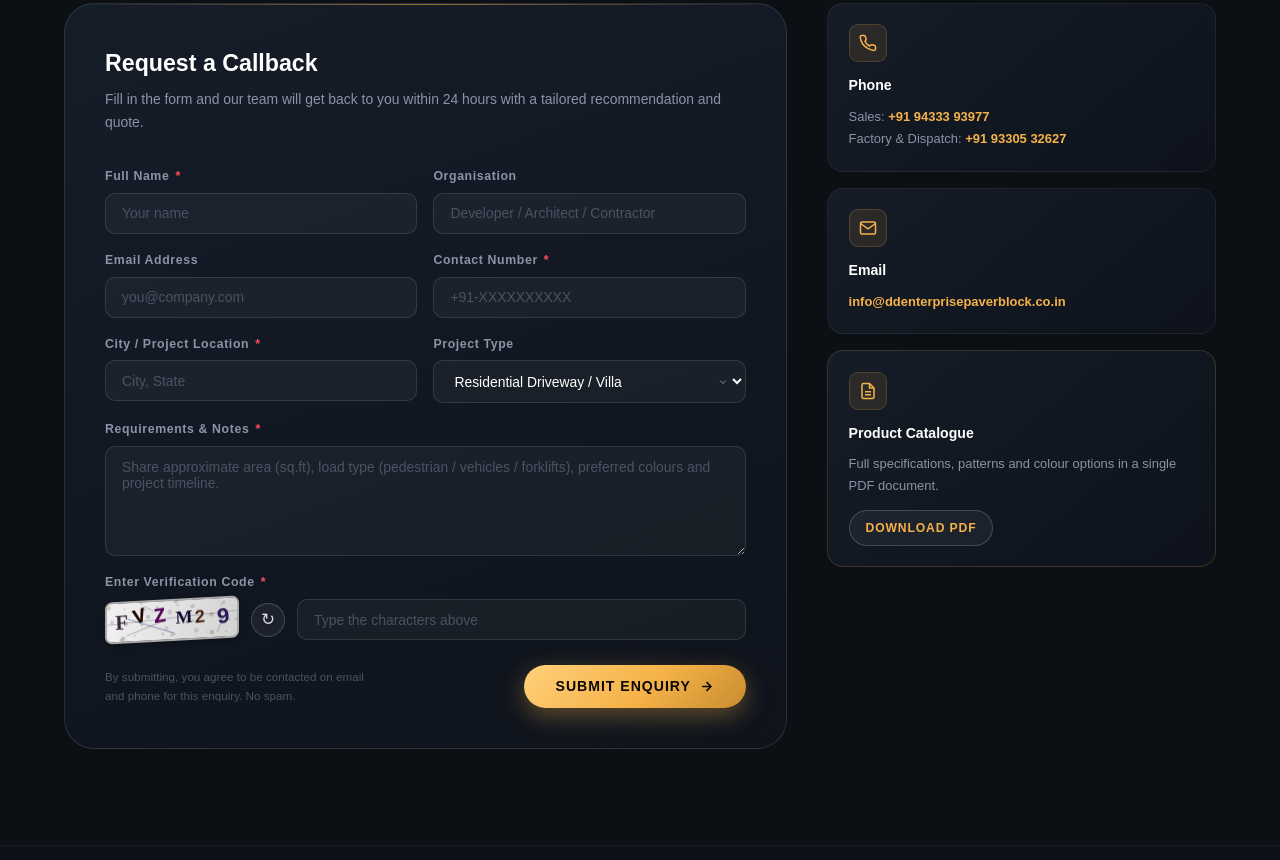
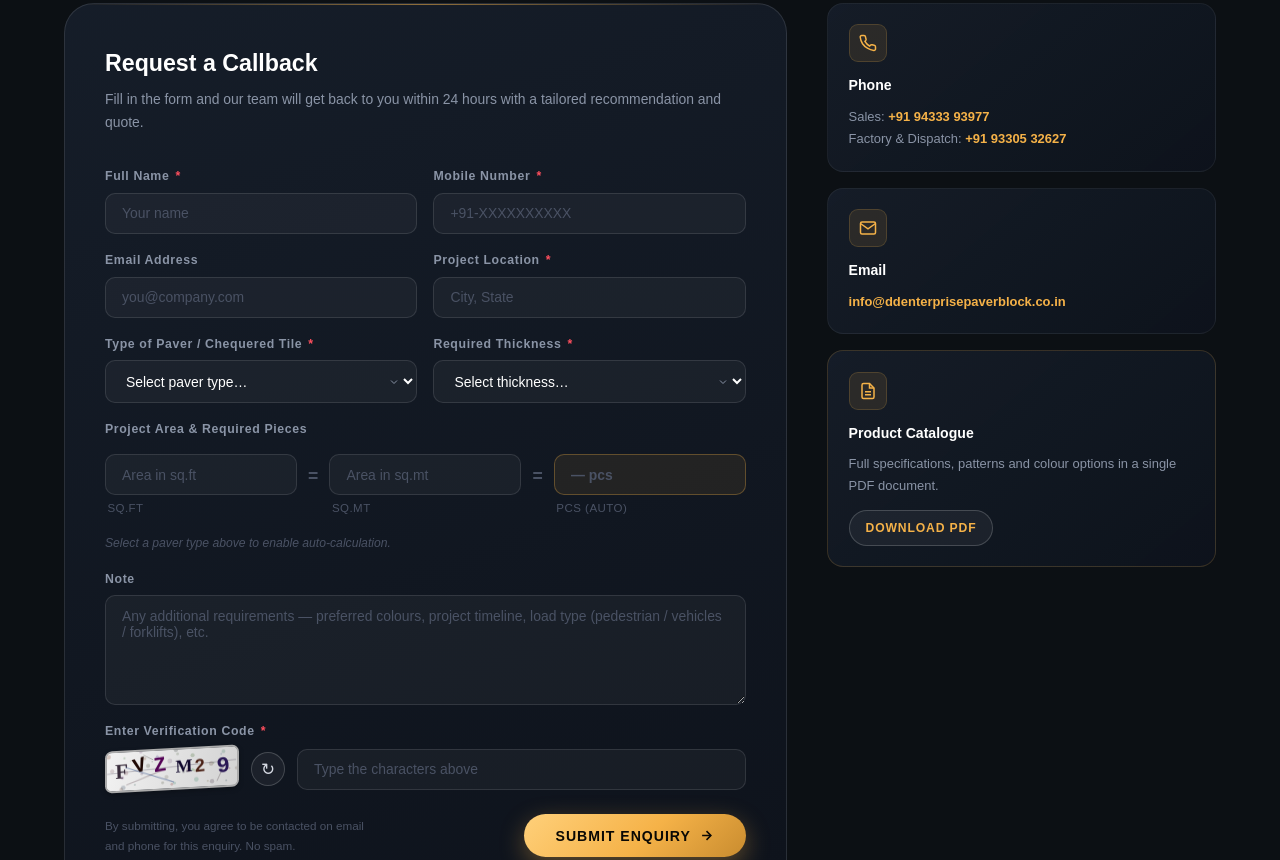
Before and after one commit to Swastik-2416/D.D.-Enterprise, a website: page index.html in a window 1280 px wide. Shown: the part 5840-6700 px from the top of the page. Drawn offline with Linux system fonts and the light colour scheme.

Commit message:
Add auto piece calculator to quote form with sq.ft/sq.mt conversion

```diff
--- a/index.html
+++ b/index.html
@@ -816,53 +816,87 @@ All patterns available in Red, Yellow, and Grey with colour-fast pigments."
                 tailored recommendation and quote.</p>
 
               <form id="quoteForm" class="form-stack">
+
+                <!-- Row 1: Name + Mobile -->
                 <div class="form-row-2">
                   <div class="form-group">
                     <label for="name">Full Name <span class="req">*</span></label>
                     <input id="name" type="text" placeholder="Your name" required>
                   </div>
                   <div class="form-group">
-                    <label for="company">Organisation</label>
-                    <input id="company" type="text" placeholder="Developer / Architect / Contractor">
+                    <label for="phone">Mobile Number <span class="req">*</span></label>
+                    <input id="phone" type="tel" placeholder="+91-XXXXXXXXXX" required>
                   </div>
                 </div>
 
+                <!-- Row 2: Email + Project Location -->
                 <div class="form-row-2">
                   <div class="form-group">
                     <label for="email">Email Address</label>
                     <input id="email" type="email" placeholder="you@company.com">
                   </div>
                   <div class="form-group">
-                    <label for="phone">Contact Number <span class="req">*</span></label>
-                    <input id="phone" type="tel" placeholder="+91-XXXXXXXXXX" required>
+                    <label for="city">Project Location <span class="req">*</span></label>
+                    <input id="city" type="text" placeholder="City, State" required>
                   </div>
                 </div>
 
+                <!-- Row 3: Paver Type + Thickness -->
                 <div class="form-row-2">
                   <div class="form-group">
-                    <label for="city">City / Project Location <span class="req">*</span></label>
-                    <input id="city" type="text" placeholder="City, State" required>
+                    <label for="paverType">Type of Paver / Chequered Tile <span class="req">*</span></label>
+                    <select id="paverType" required onchange="calcPieces()">
+                      <option value="" disabled selected>Select paver type…</option>
+                      <option value="2.88">Zig-Zag (2.88 pcs / sq.ft)</option>
+                      <option value="1.85">Fishbone (1.85 pcs / sq.ft)</option>
+                      <option value="1.85">Max / Brook (1.85 pcs / sq.ft)</option>
+                      <option value="4.5">Brick (4.5 pcs / sq.ft)</option>
+                      <option value="1.28">Domino (1.28 pcs / sq.ft)</option>
+                      <option value="4">Chequered Tile (4 pcs / sq.ft)</option>
+                    </select>
                   </div>
                   <div class="form-group">
-                    <label for="type">Project Type</label>
-                    <select id="type">
-                      <option>Residential Driveway / Villa</option>
-                      <option>Housing Society / Township</option>
-                      <option>Commercial / Mall / Hotel</option>
-                      <option>Industrial / Logistics / Port</option>
-                      <option>Institutional Campus</option>
-                      <option>Public Works / Govt. Project</option>
+                    <label for="thickness">Required Thickness <span class="req">*</span></label>
+                    <select id="thickness" required>
+                      <option value="" disabled selected>Select thickness…</option>
+                      <option value="40mm">40 MM</option>
+                      <option value="60mm">60 MM</option>
                     </select>
                   </div>
                 </div>
 
+                <!-- Row 4: Project Area + Required Pieces -->
                 <div class="form-group">
-                  <label for="message">Requirements &amp; Notes <span class="req">*</span></label>
-                  <textarea id="message"
-                    placeholder="Share approximate area (sq.ft), load type (pedestrian / vehicles / forklifts), preferred colours and project timeline."
-                    required></textarea>
+                  <label>Project Area &amp; Required Pieces</label>
+                  <div class="area-calc-grid">
+                    <div class="area-input-wrap">
+                      <input id="areaSqft" type="number" min="0" step="any" placeholder="Area in sq.ft"
+                        oninput="onSqftInput()">
+                      <span class="area-unit">sq.ft</span>
+                    </div>
+                    <span class="area-eq">=</span>
+                    <div class="area-input-wrap">
+                      <input id="areaSqmt" type="number" min="0" step="any" placeholder="Area in sq.mt"
+                        oninput="onSqmtInput()">
+                      <span class="area-unit">sq.mt</span>
+                    </div>
+                    <span class="area-eq">=</span>
+                    <div class="area-result-wrap">
+                      <input id="piecesResult" type="text" placeholder="— pcs" readonly class="area-result">
+                      <span class="area-unit">pcs (auto)</span>
+                    </div>
+                  </div>
+                  <p class="area-hint" id="areaHint">Select a paver type above to enable auto-calculation.</p>
                 </div>
 
+                <!-- Row 5: Note -->
+                <div class="form-group">
+                  <label for="message">Note</label>
+                  <textarea id="message"
+                    placeholder="Any additional requirements — preferred colours, project timeline, load type (pedestrian / vehicles / forklifts), etc."></textarea>
+                </div>
+
+                <!-- Row 6: Captcha -->
                 <div class="form-group">
                   <label for="captchaInput">Enter Verification Code <span class="req">*</span></label>
                   <div class="captcha-row">
@@ -887,6 +921,7 @@ All patterns available in Red, Yellow, and Grey with colour-fast pigments."
                 </div>
               </form>
             </div>
+
 
             <!-- Contact info aside -->
             <div class="contact-aside reveal-right">
@@ -976,8 +1011,7 @@ All patterns available in Red, Yellow, and Grey with colour-fast pigments."
         </div>
         <div class="footer-bottom">
           <span class="footer-copy">&copy; <span id="footerYear"></span> D.D. Enterprise. All Rights Reserved.</span>
-          <span class="footer-tagline">Paver Blocks &middot; Chequered Tiles &middot; Roof Tiles &middot; West
-            Bengal</span>
+          <span class="footer-tagline">Paver Blocks &middot; Chequered Tiles &middot; Roof Tiles</span>
         </div>
       </div>
     </footer>
@@ -1241,6 +1275,52 @@ All patterns available in Red, Yellow, and Grey with colour-fast pigments."
       });
     })();
 
+    // ─── PIECE CALCULATOR ─────────────────────────────────────
+    const SQ_FT_PER_SQ_MT = 10.7639;
+
+    function calcPieces() {
+      const rate = parseFloat(document.getElementById('paverType').value);
+      const sqft = parseFloat(document.getElementById('areaSqft').value);
+      const hint = document.getElementById('areaHint');
+      const result = document.getElementById('piecesResult');
+
+      if (!rate) {
+        hint.textContent = 'Select a paver type above to enable auto-calculation.';
+        result.value = '';
+        return;
+      }
+      hint.textContent = '';
+
+      if (!isNaN(sqft) && sqft > 0) {
+        const pieces = Math.ceil(sqft * rate);
+        result.value = pieces.toLocaleString('en-IN') + ' pcs';
+      } else {
+        result.value = '';
+      }
+    }
+
+    function onSqftInput() {
+      const sqft = parseFloat(document.getElementById('areaSqft').value);
+      const sqmtEl = document.getElementById('areaSqmt');
+      if (!isNaN(sqft) && sqft > 0) {
+        sqmtEl.value = (sqft / SQ_FT_PER_SQ_MT).toFixed(2);
+      } else {
+        sqmtEl.value = '';
+      }
+      calcPieces();
+    }
+
+    function onSqmtInput() {
+      const sqmt = parseFloat(document.getElementById('areaSqmt').value);
+      const sqftEl = document.getElementById('areaSqft');
+      if (!isNaN(sqmt) && sqmt > 0) {
+        sqftEl.value = (sqmt * SQ_FT_PER_SQ_MT).toFixed(2);
+      } else {
+        sqftEl.value = '';
+      }
+      calcPieces();
+    }
+
     // ─── CAPTCHA ──────────────────────────────────────────────
     let currentCaptchaCode = '';
 
--- a/styles.css
+++ b/styles.css
@@ -1166,6 +1166,53 @@ textarea { min-height: 110px; resize: vertical; }
 }
 .form-note { font-size: 0.73rem; color: var(--text-3); max-width: 260px; }
 
+/* Area Calculator */
+.area-calc-grid {
+  display: grid;
+  grid-template-columns: 1fr auto 1fr auto 1fr;
+  align-items: center;
+  gap: 0.6rem;
+  margin-top: 0.5rem;
+}
+.area-input-wrap,
+.area-result-wrap {
+  display: flex;
+  flex-direction: column;
+  gap: 0.25rem;
+}
+.area-input-wrap input,
+.area-result-wrap input {
+  width: 100%;
+}
+.area-result {
+  background: rgba(245,178,72,0.08) !important;
+  border-color: rgba(245,178,72,0.3) !important;
+  color: var(--gold) !important;
+  font-weight: 600;
+  cursor: default;
+}
+.area-eq {
+  font-size: 1.1rem;
+  color: var(--text-3);
+  font-weight: 600;
+  text-align: center;
+  padding: 0 0.1rem;
+  margin-bottom: 1.2rem;
+}
+.area-unit {
+  font-size: 0.72rem;
+  color: var(--text-3);
+  letter-spacing: 0.04em;
+  text-transform: uppercase;
+  padding-left: 0.15rem;
+}
+.area-hint {
+  font-size: 0.76rem;
+  color: var(--text-3);
+  margin-top: 0.5rem;
+  font-style: italic;
+}
+
 .captcha-row { display: flex; align-items: center; gap: 0.75rem; }
 .captcha-box {
   background: linear-gradient(135deg, #efefef, #d4d4d4);
@@ -1438,6 +1485,8 @@ footer {
   .gallery-item.featured { grid-column: span 2; grid-row: span 1; aspect-ratio: 16/7; }
   .contact-grid { grid-template-columns: 1fr; }
   .find-us-strip { grid-template-columns: 1fr; }
+  .area-calc-grid { grid-template-columns: 1fr; }
+  .area-eq { display: none; }
   .find-us-info { border-right: none; border-bottom: 1px solid var(--border-0); }
   .find-us-map { min-height: 220px; }
   .footer-top { grid-template-columns: 1fr 1fr; }
```
